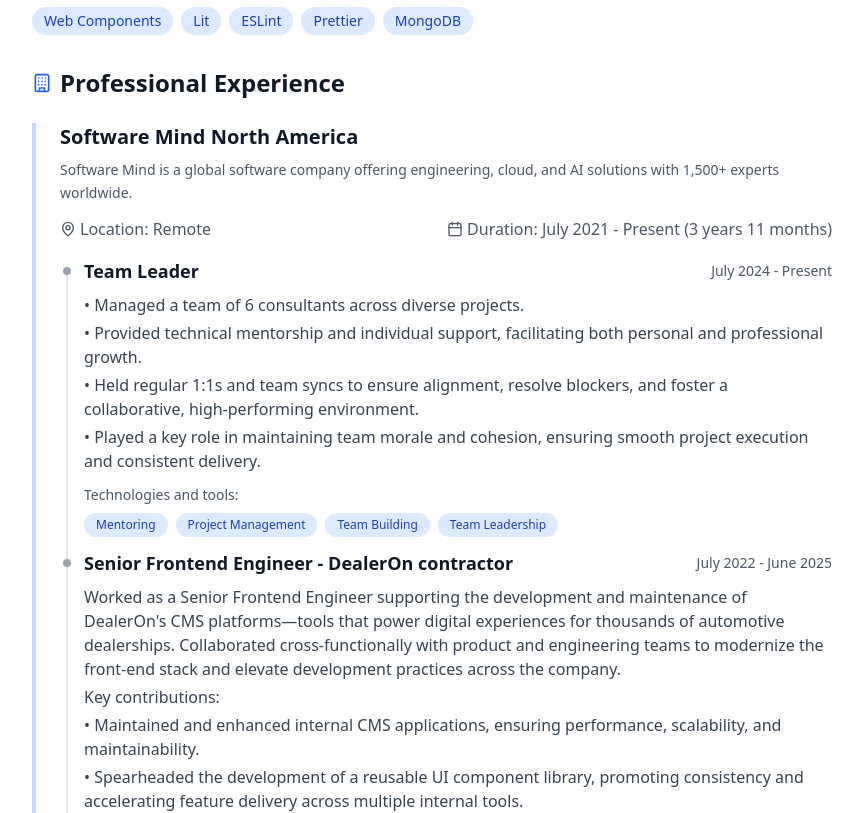
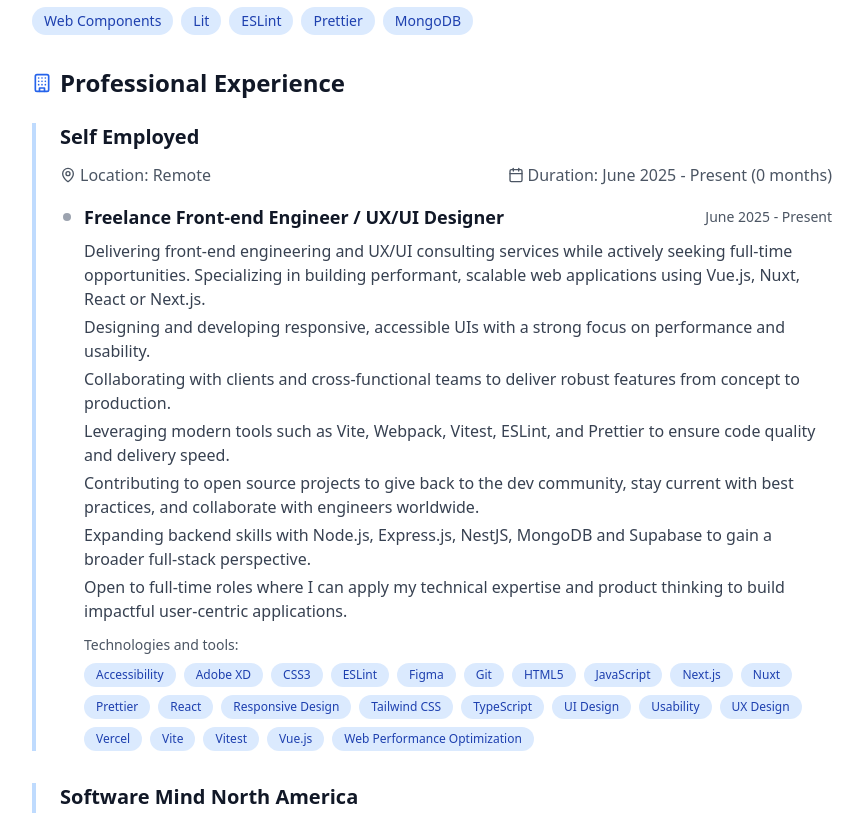
Before and after one commit to gusleindecker/cv.gusleindecker.dev, a Next.js app: page / in a window 1280 px wide. Shown: the part 861-1674 px from the top of the page, without its empty margins (208-1071 px from the left). Built offline with nearby package versions, Linux system fonts and the light colour scheme.

Commit message:
v2.0.0: Updated cv data

```diff
--- a/app/page.js
+++ b/app/page.js
@@ -30,24 +30,73 @@ export default function CVPage() {
       website: process.env.NEXT_PUBLIC_WEBSITE || "https://your-website.com/",
       summary: [
         "Expert in Vue.js, TypeScript, JavaScript (ES6+), HTML5, CSS3 (including Sass/Tailwind), with deep knowledge of frontend build tools (Vite, Webpack) and testing frameworks (Jest, Cypress).",
-        "Led architecture, development, and maintenance of high-traffic web applications, consistently improving performance (reducing load time by 30-50%) and enhancing UX. I've built scalable UI libraries, implemented component-driven design systems, and orchestrated end-to-end feature delivery, from planning to deployment, impacting both developer productivity and user satisfaction.",
+        "Led architecture, development, and maintenance of business-critical web applications, consistently improving performance (reducing load time by 30-50%) and enhancing UX. I've built scalable UI libraries, implemented component-driven design systems, and orchestrated end-to-end feature delivery, from planning to deployment, impacting both developer productivity and user satisfaction.",
         "Thrive in fast-paced, Agile environments: I collaborate closely with cross-functional teams (designers, backend, QA), contribute actively to code reviews and CI/CD pipelines, and mentor junior engineers, driving high-quality, maintainable code under tight delivery schedules.",
         "Skilled at aligning technical solutions to strategic goals, I blend hands-on coding with visionary thinking to build robust, future-proof front ends. I'm now looking to elevate complex, user-centric products with impact-driven engineering and innovation.",
       ],
     },
     experience: [
       {
+        company: "Self Employed",
+        description: "",
+        location: "Remote",
+        totalDuration: `June 2025 - Present (${getTimeElapsed(
+          new Date("2025-06-15")
+        )})`,
+        positions: [
+          {
+            title: "Freelance Front-end Engineer / UX/UI Designer",
+            duration: "June 2025 - Present",
+            description: [
+              "Delivering front-end engineering and UX/UI consulting services while actively seeking full-time opportunities. Specializing in building performant, scalable web applications using Vue.js, Nuxt, React or Next.js.",
+              "Designing and developing responsive, accessible UIs with a strong focus on performance and usability.",
+              "Collaborating with clients and cross-functional teams to deliver robust features from concept to production.",
+              "Leveraging modern tools such as Vite, Webpack, Vitest, ESLint, and Prettier to ensure code quality and delivery speed.",
+              "Contributing to open source projects to give back to the dev community, stay current with best practices, and collaborate with engineers worldwide.",
+              "Expanding backend skills with Node.js, Express.js, NestJS, MongoDB and Supabase to gain a broader full-stack perspective.",
+              "Open to full-time roles where I can apply my technical expertise and product thinking to build impactful user-centric applications.",
+            ],
+            skills: [
+              "Accessibility",
+              "Adobe XD",
+              "CSS3",
+              "ESLint",
+              "Figma",
+              "Git",
+              "HTML5",
+              "JavaScript",
+              "Next.js",
+              "Nuxt",
+              "Prettier",
+              "React",
+              "Responsive Design",
+              "Tailwind CSS",
+              "TypeScript",
+              "UI Design",
+              "Usability",
+              "UX Design",
+              "Vercel",
+              "Vite",
+              "Vitest",
+              "Vue.js",
+              "Web Performance Optimization",
+            ],
+          },
+        ],
+      },
+      {
         company: "Software Mind North America",
         description:
           "Software Mind is a global software company offering engineering, cloud, and AI solutions with 1,500+ experts worldwide.",
         location: "Remote",
-        totalDuration: `July 2021 - Present (${getTimeElapsed(
-          new Date("2021-07-15")
+        totalDuration: `July 2021 - June 2025 (${getTimeElapsed(
+          new Date("2021-07-15"),
+          new Date("2025-06-15")
         )})`,
         positions: [
           {
             title: "Team Leader",
-            duration: "July 2024 - Present",
+            duration: "July 2024 - June 2025",
             description: [
               "• Managed a team of 6 consultants across diverse projects.",
               "• Provided technical mentorship and individual support, facilitating both personal and professional growth.",
@@ -335,8 +384,8 @@ export default function CVPage() {
 
           <div>
             <a
-              href="Gustavo-Leindecker-Pereira_cv202507.pdf"
-              download="Gustavo-Leindecker-Pereira_resume.pdf"
+              href="Gustavo-Leindecker-Pereira.resume.pdf"
+              download="Gustavo-Leindecker-Pereira.resume.pdf"
               className="inline-flex items-center gap-2 bg-blue-600 text-white px-4 py-2 rounded-lg hover:bg-blue-700 transition-colors focus:outline-none focus:ring-2 focus:ring-blue-500 focus:ring-offset-2"
               aria-label="Download CV as PDF"
             >
--- a/package.json
+++ b/package.json
@@ -1,6 +1,6 @@
 {
   "name": "my-v0-project",
-  "version": "1.0.0",
+  "version": "2.0.0",
   "private": true,
   "scripts": {
     "dev": "next dev",
```
Also changed, not shown: 2 other files (tests, documents, lock files or other folders).
